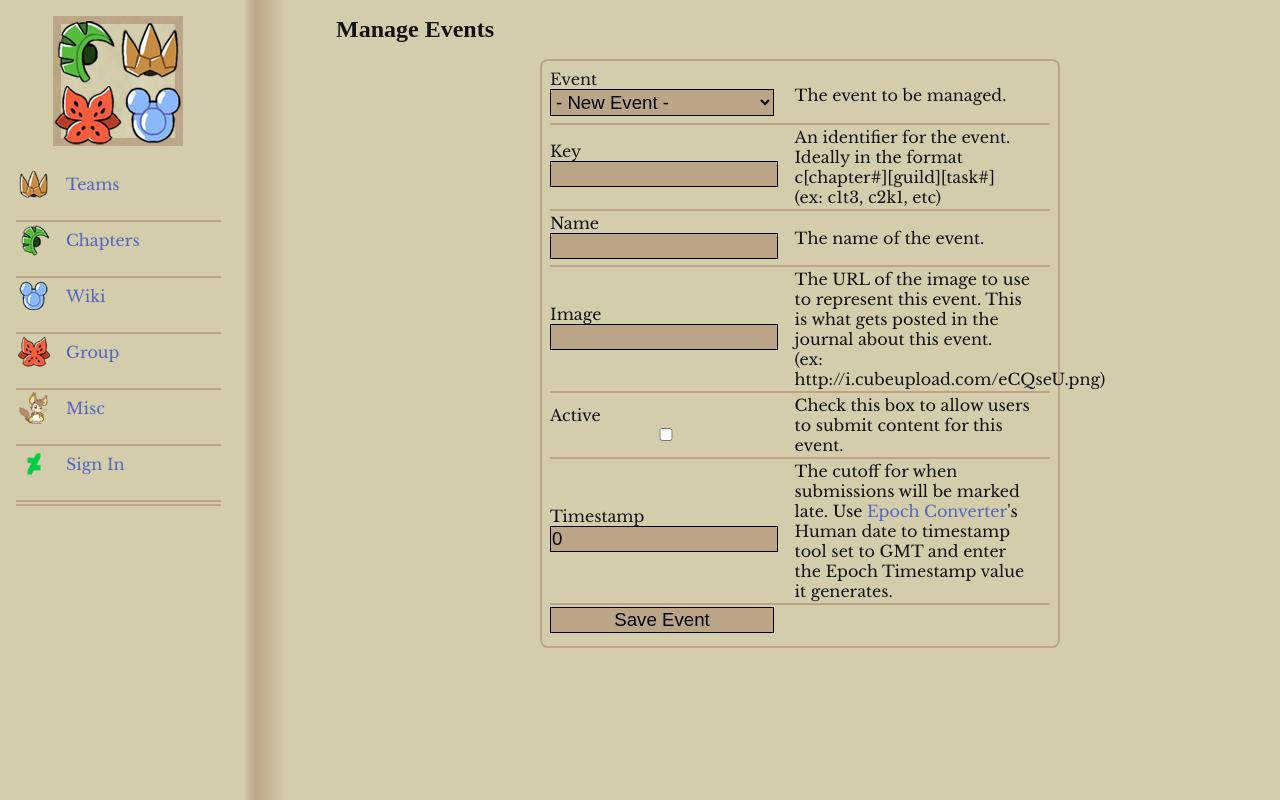
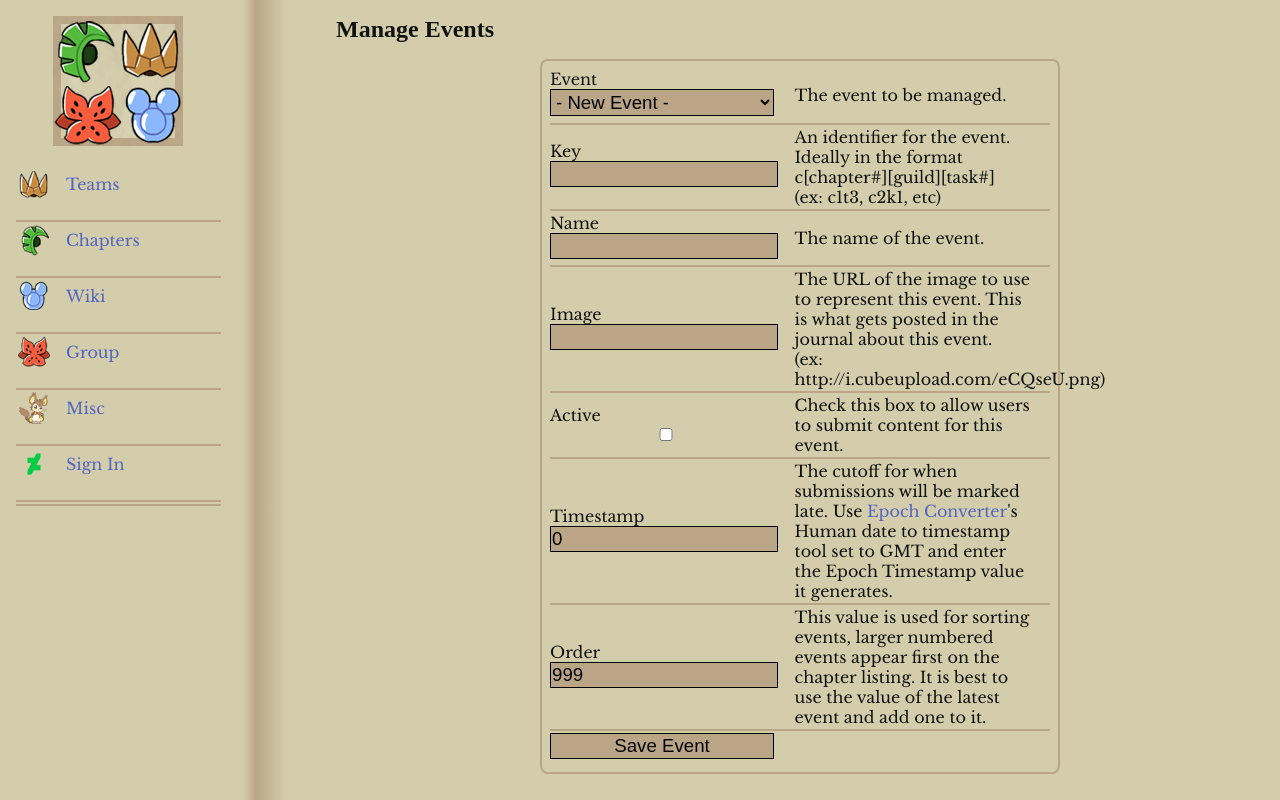
Before and after one commit to DrDos0016/tabiran_tome, a Django app: template templates/admin/manage_events.html in a window 1280 px wide. Run offline with Django 3.2, Linux system fonts and the light colour scheme; the template is opened without the code that fills it, so the values that code supplies are empty; parts of the project's set-up code (start-up, migrations or seed data) failed here and were passed over; some libraries are stand-ins or nearby versions; some web fonts are replaced.

Commit message:
Added order field to event management page.

```diff
--- a/tabira_web/admin.py
+++ b/tabira_web/admin.py
@@ -92,6 +92,7 @@ def manage_events(request):
         event.name = request.POST["name"]
         event.active = int(request.POST.get("active", 0))
         event.timestamp = int(request.POST.get("timestamp", 0))
+        event.order = int(request.POST.get("order", 999))
         #event.folder_id = request.POST.get("folder")
 
         # DL the image
--- a/templates/admin/manage_events.html
+++ b/templates/admin/manage_events.html
@@ -93,6 +93,14 @@ $(document).ready(function (){
     </div>
     <div class="spacer"></div>
 
+    <div class="col">
+        <label for="order">Order</label> <input name="order" value="{{wip.order|default:999}}"><br>
+    </div>
+    <div class="col">
+        This value is used for sorting events, larger numbered events appear first on the chapter listing. It is best to use the value of the latest event and add one to it.
+    </div>
+    <div class="spacer"></div>
+
     {% comment %}
     <div class="col">
         <label for="folder">DA Folder</label>
```
